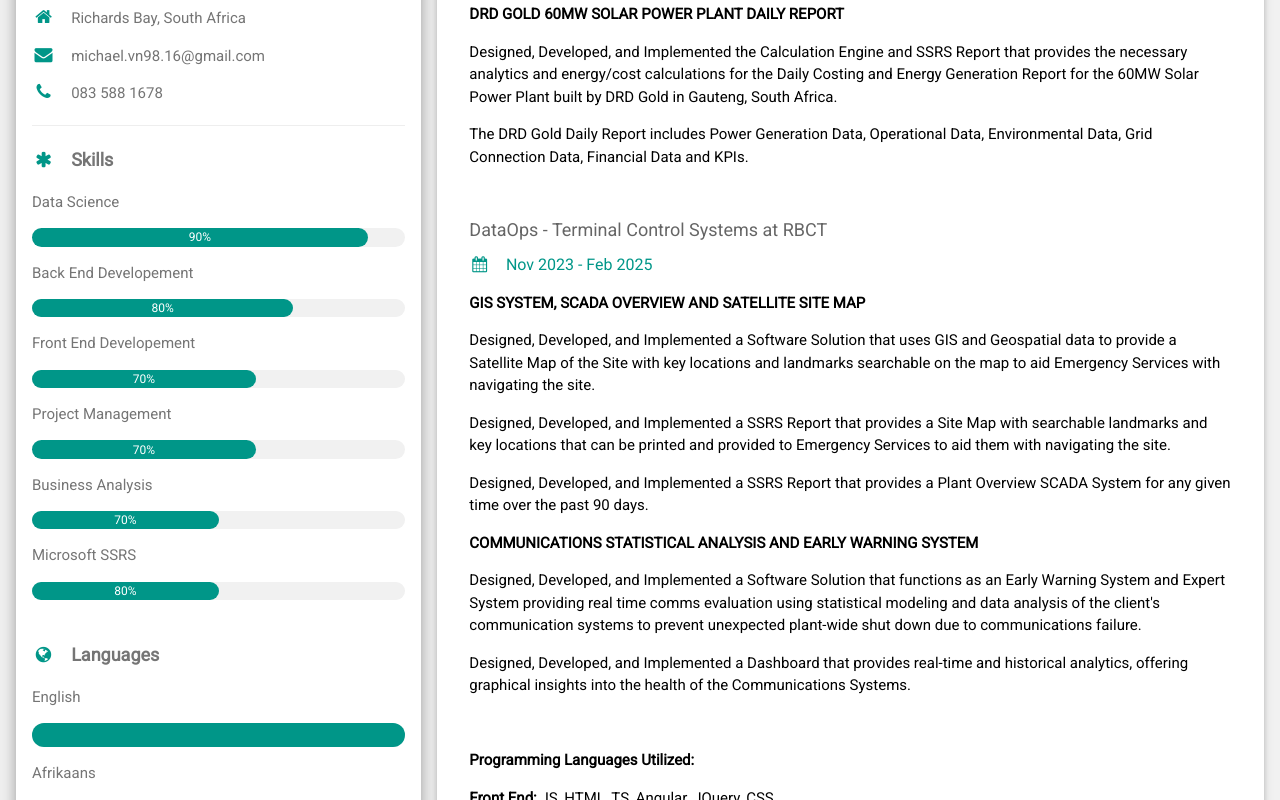
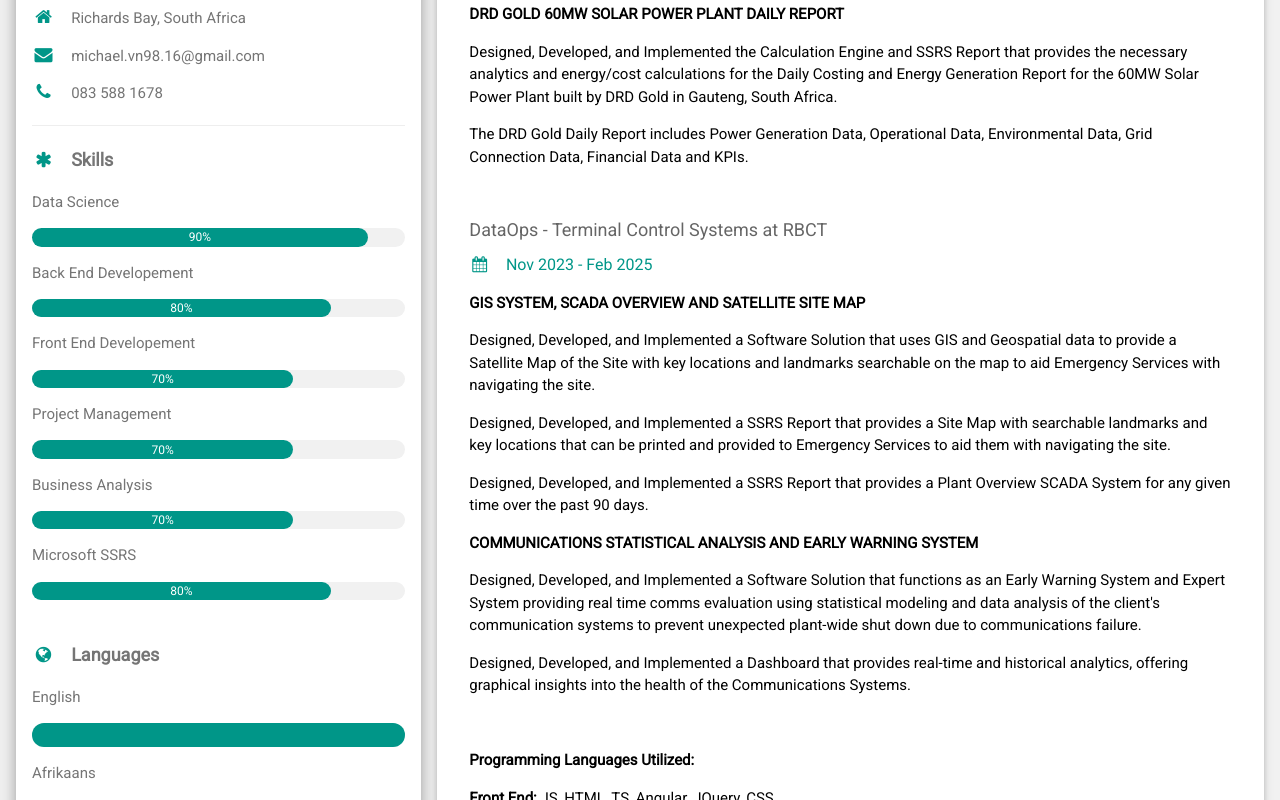
Before and after one commit to Michaelvn2420/Michaelvn2420.github.io, a plain HTML site: page index.html in a window 1280 px wide. Shown: the part 500-1300 px from the top of the page. Drawn offline with nearby package versions, Linux system fonts and the light colour scheme.

Commit message:
Updated Skills Percentages

```diff
--- a/index.html
+++ b/index.html
@@ -42,25 +42,25 @@
           </div>
           <p>Back End Developement</p>
           <div class="w3-light-grey w3-round-xlarge w3-small">
-            <div class="w3-container w3-center w3-round-xlarge w3-teal" style="width:70%">
+            <div class="w3-container w3-center w3-round-xlarge w3-teal" style="width:80%">
               <div class="w3-center w3-text-white">80%</div>
             </div>
           </div>
           <p>Front End Developement</p>
           <div class="w3-light-grey w3-round-xlarge w3-small">
-            <div class="w3-container w3-center w3-round-xlarge w3-teal" style="width:60%"><div class="w3-center w3-text-white">70%</div></div>
+            <div class="w3-container w3-center w3-round-xlarge w3-teal" style="width:70%"><div class="w3-center w3-text-white">70%</div></div>
           </div>
           <p>Project Management</p>
           <div class="w3-light-grey w3-round-xlarge w3-small">
-            <div class="w3-container w3-center w3-round-xlarge w3-teal" style="width:60%"><div class="w3-center w3-text-white">70%</div></div>
+            <div class="w3-container w3-center w3-round-xlarge w3-teal" style="width:70%"><div class="w3-center w3-text-white">70%</div></div>
           </div>
           <p>Business Analysis</p>
           <div class="w3-light-grey w3-round-xlarge w3-small">
-            <div class="w3-container w3-center w3-round-xlarge w3-teal" style="width:50%"><div class="w3-center w3-text-white">70%</div></div>
+            <div class="w3-container w3-center w3-round-xlarge w3-teal" style="width:70%"><div class="w3-center w3-text-white">70%</div></div>
           </div>
           <p>Microsoft SSRS</p>
           <div class="w3-light-grey w3-round-xlarge w3-small">
-            <div class="w3-container w3-center w3-round-xlarge w3-teal" style="width:50%"><div class="w3-center w3-text-white">80%</div></div>
+            <div class="w3-container w3-center w3-round-xlarge w3-teal" style="width:80%"><div class="w3-center w3-text-white">80%</div></div>
           </div>
           <br>
 
```
